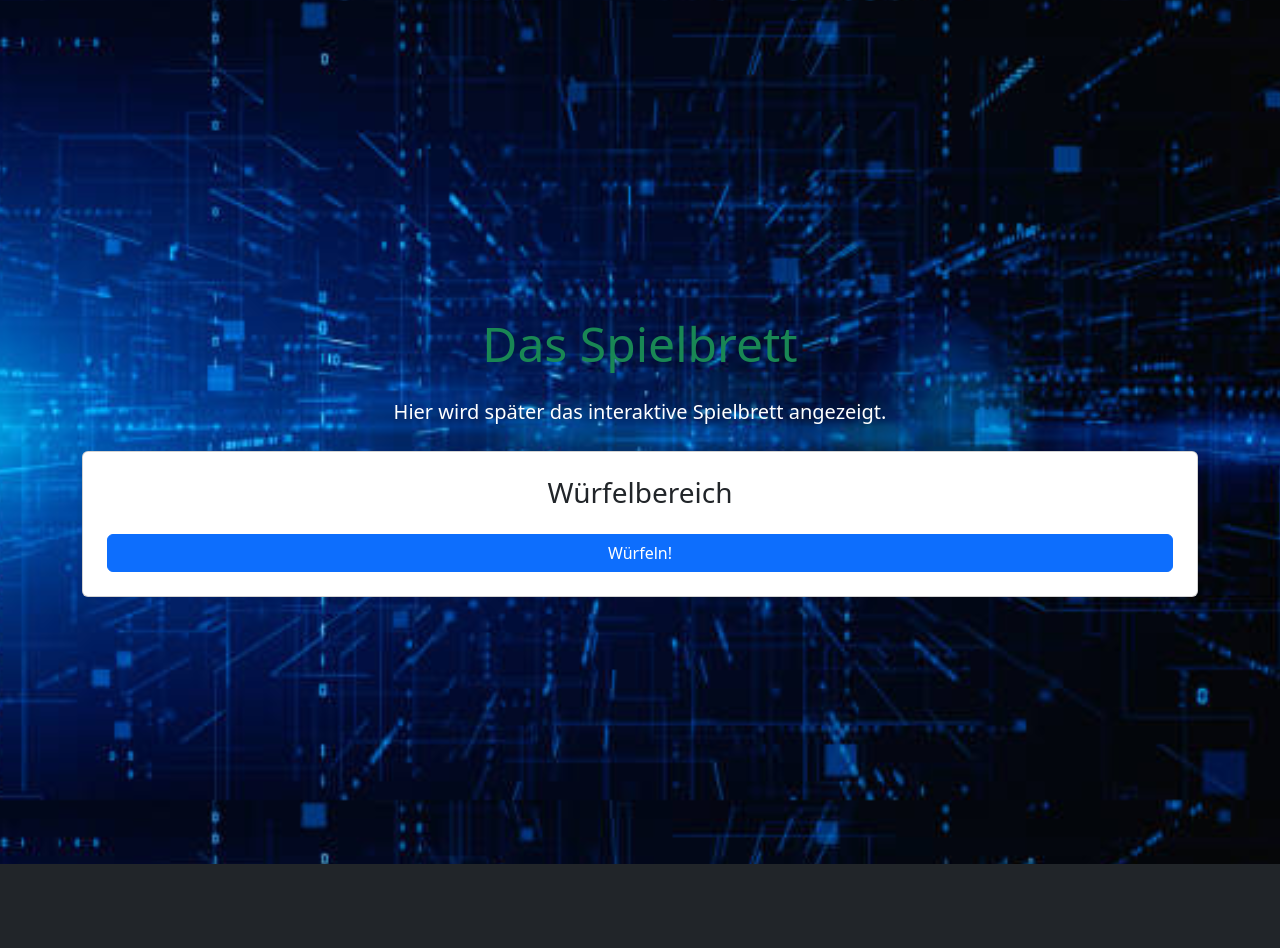
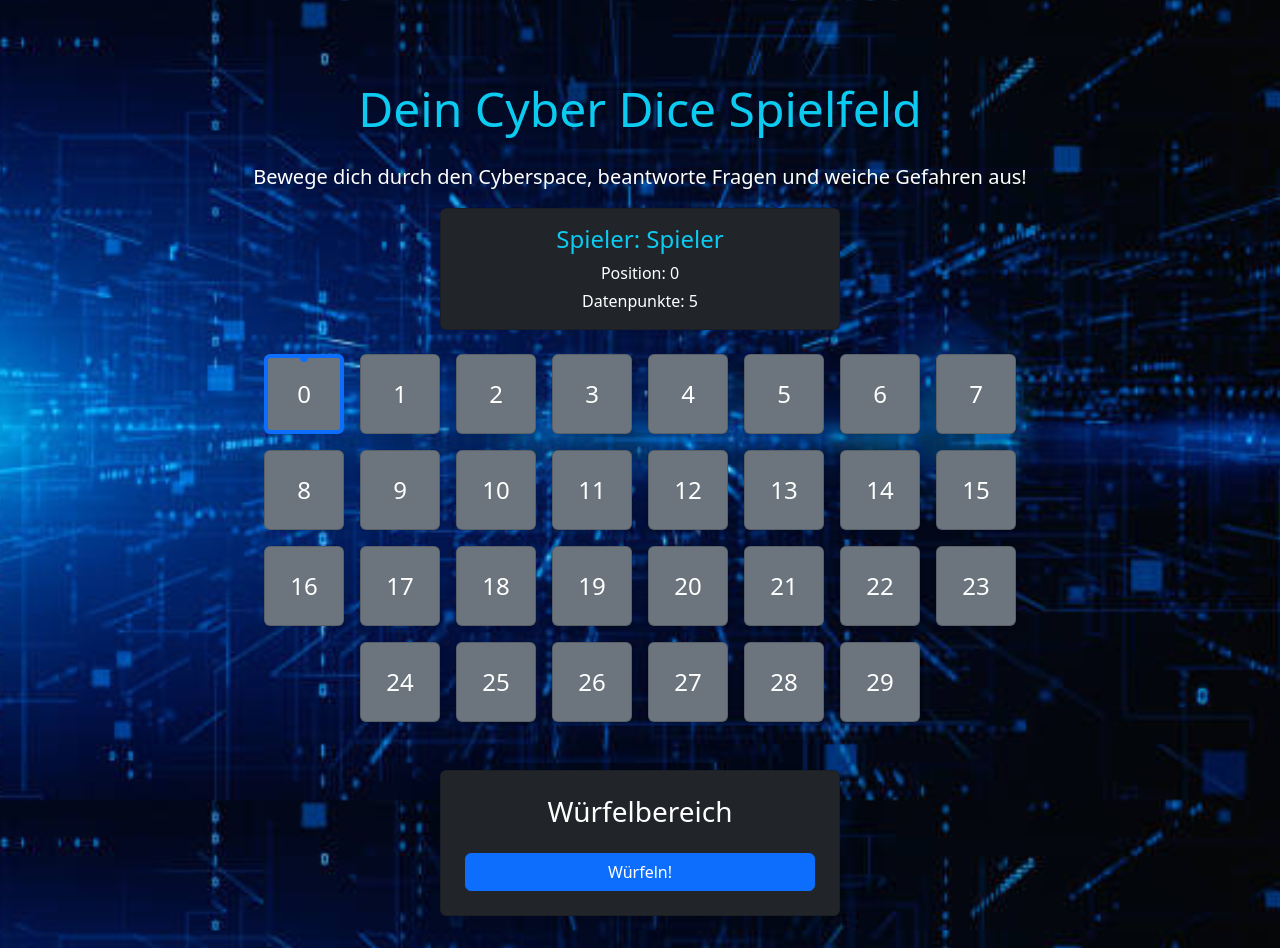
Before and after one commit to ThorGroth/Cyber-Dice, a React (Vite) app in the folder Frontend/: page / in a window 1280 px wide. Both pictures are taken after a click on the button "Zum Spiel". Before the commit the page ends 864 px from the top, so only its background shows below. Built offline with nearby package versions, Linux system fonts and the light colour scheme.

Commit message:
Grundgerüst für das Spielfeld erstellt

```diff
--- a/Frontend/src/App.tsx
+++ b/Frontend/src/App.tsx
@@ -1,19 +1,7 @@
 import { useState } from 'react'; // useState für die Seitenverwaltung importieren
+import GamePage from './pages/GamePage'; // Wichtig: GamePage-Komponente importieren
 
-// Eine einfache Platzhalter-Komponente für die Spielseite
-function GamePage() {
-  return (
-    <div className="container mt-5 text-center">
-      <h2 className="display-5 text-success mb-4">Das Spielbrett</h2>
-      <p className="lead">Hier wird später das interaktive Spielbrett angezeigt.</p>
-      {/* Hier kommen später das Spielbrett, Würfel-Button, etc. */}
-      <div className="card p-4 mt-4">
-        <h3>Würfelbereich</h3>
-        <button type="button" className="btn btn-primary mt-3">Würfeln!</button>
-      </div>
-    </div>
-  );
-}
+// Die Definition der GamePage-Komponente ist NICHT HIER, sondern in './pages/GamePage.tsx'
 
 function App() {
   // Zustand, um zu verfolgen, welche Seite angezeigt wird: 'home' oder 'game'
@@ -33,7 +21,6 @@ function App() {
           <h1 className="display-1 text-info mb-4 font-monospace glowing-text">
             Willkommen bei Cyber Dice!
           </h1>
-
           <p className="lead display-6 mb-4 font-monospace text-custom-paragraph-color">
             Dein interaktives Lernspiel-Erlebnis
           </p>
@@ -49,8 +36,8 @@ function App() {
           </button>
         </div>
       ) : (
-        // Spielseite
-        <GamePage />
+        // Spielseite anzeigen
+        <GamePage /> // Hier wird die importierte GamePage-Komponente verwendet
       )}
     </div>
   );
--- /dev/null
+++ b/Frontend/src/pages/GamePage.tsx
@@ -0,0 +1,146 @@
+import { useState, useEffect } from 'react';
+
+// Schnittstelle (Interface) für ein Spielfeld-Objekt
+interface BoardField {
+  id: number;
+  name: string;
+  type: string;
+  description: string;
+  question?: string;
+  answer?: string;
+  points?: number;
+  damage?: number;
+  effect?: number;
+  reward?: number;
+}
+
+// Schnittstelle für den Spielerstatus
+interface PlayerStatus {
+  name: string;
+  position: number;
+  data_points: number;
+}
+
+// Mock-Daten für das Spielfeld
+const mockBoardData: BoardField[] = [
+  { "id": 0, "name": "Start", "type": "empty", "description": "Du startest deine Reise im Cyberspace." },
+  { "id": 1, "name": "Malware", "type": "malware", "description": "Malware entdeckt, du verlierst 2 Datenpunkte.", "effect": -2 },
+  { "id": 2, "name": "Frage", "type": "question", "description": "Was ist ein Hash?", "question": "Was ist ein Hash?", "answer": "eine Prüfsumme", "reward": 1 },
+  { "id": 3, "name": "Sicherheitsupdate", "type": "empty", "description": "Du hast ein Sicherheitsupdate installiert." },
+  { "id": 4, "name": "Ransomware", "type": "malware", "description": "Ransomware-Angriff, du verlierst 3 Datenpunkte.", "effect": -3 },
+  { "id": 5, "name": "Frage", "type": "question", "description": "Was macht eine Firewall?", "question": "Was macht eine Firewall?", "answer": "filtert Netzwerkverkehr", "reward": 1 },
+  { "id": 6, "name": "Unentdeckt", "type": "empty", "description": "Du bewegst dich unentdeckt durchs Netzwerk." },
+  { "id": 7, "name": "Ruhiges System", "type": "empty", "description": "Alles ruhig im System." },
+  { "id": 8, "name": "Keylogger", "type": "malware", "description": "Keylogger entdeckt, du verlierst 1 Datenpunkt.", "effect": -1 },
+  { "id": 9, "name": "Frage", "type": "question", "description": "Was ist Phishing?", "question": "Was ist Phishing?", "answer": "Identitätsdiebstahl per gefälschter Nachricht", "reward": 1 },
+  { "id": 10, "name": "Geheimer Zugang", "type": "empty", "description": "Du findest einen geheimen Zugang, keine Gefahr." },
+  { "id": 11, "name": "Rätsel", "type": "riddle", "description": "Was ist schwerer zu knacken, ein kurzes oder ein langes Passwort?", "question": "Was ist schwerer zu knacken?", "answer": "ein langes Passwort", "reward": 1 },
+  { "id": 12, "name": "Trojaner", "type": "malware", "description": "Ein Trojaner wurde eingeschleust, du verlierst 2 Datenpunkte.", "effect": -2 },
+  { "id": 13, "name": "Frage", "type": "question", "description": "Was ist ein VPN?", "question": "Was ist ein VPN?", "answer": "ein verschlüsselter Tunnel ins Internet", "reward": 1 },
+  { "id": 14, "name": "Sichere Zone", "type": "empty", "description": "Du durchquerst eine sichere Zone." },
+  { "id": 15, "name": "Frage", "type": "question", "description": "Was ist 2FA?", "question": "Was ist 2FA?", "answer": "Zwei-Faktor-Authentifizierung", "reward": 1 },
+  { "id": 16, "name": "Spyware", "type": "malware", "description": "Spyware entdeckt, du verlierst 2 Datenpunkte.", "effect": -2 },
+  { "id": 17, "name": "Backup", "type": "empty", "description": "Du findest ein Backup deiner Daten, du fühlst dich sicherer." },
+  { "id": 18, "name": "Frage", "type": "question", "description": "Was bedeutet HTTPS?", "question": "Was bedeutet HTTPS?", "answer": "sicheres Hypertext-Übertragungsprotokoll", "reward": 1 },
+  { "id": 19, "name": "Rätsel", "type": "riddle", "description": "Ich bin keine Tür, aber ich blocke. Was bin ich?", "question": "Was blockt, ist aber keine Tür?", "answer": "Firewall", "reward": 1 },
+  { "id": 20, "name": "DNS-Spoofing", "type": "malware", "description": "DNS-Spoofing entdeckt, du verlierst 1 Datenpunkt.", "effect": -1 },
+  { "id": 21, "name": "Verschlüsselt", "type": "empty", "description": "Du bewegst dich durch verschlüsselten Datenverkehr." },
+  { "id": 22, "name": "Frage", "type": "question", "description": "Was macht ein Antivirenprogramm?", "question": "Was macht ein Antivirenprogramm?", "answer": "erkennt und entfernt Schadsoftware", "reward": 1 },
+  { "id": 23, "name": "Botnetz", "type": "malware", "description": "Botnetz-Aktivität erkannt, du verlierst 3 Datenpunkte.", "effect": -3 },
+  { "id": 24, "name": "System geprüft", "type": "empty", "description": "System überprüft, keine Bedrohung gefunden." },
+  { "id": 25, "name": "Frage", "type": "question", "description": "Was bedeutet Social Engineering?", "question": "Was bedeutet Social Engineering?", "answer": "Menschen manipulieren, um Zugang zu bekommen", "reward": 1 },
+  { "id": 26, "name": "Rätsel", "type": "riddle", "description": "Je mehr du davon teilst, desto weniger hast du. Was ist es?", "question": "Was verliert man durchs Teilen?", "answer": "Geheimnis", "reward": 1 },
+  { "id": 27, "name": "Rootkit", "type": "malware", "description": "Rootkit-Alarm, du verlierst 2 Datenpunkte.", "effect": -2 },
+  { "id": 28, "name": "Mail gelöscht", "type": "empty", "description": "Du hast eine verdächtige Mail gelöscht, gute Entscheidung." },
+  { "id": 29, "name": "Ziel", "type": "goal", "description": "Ziel erreicht, sicheres System betreten!" }
+];
+
+function GamePage() {
+  const [board, setBoard] = useState<BoardField[]>([]);
+  const [loading, setLoading] = useState(true);
+  const [error, setError] = useState<string | null>(null);
+  const [playerStatus, setPlayerStatus] = useState<PlayerStatus>({ name: "Spieler", position: 0, data_points: 5 });
+
+  useEffect(() => {
+    const simulateFetch = () => {
+      setLoading(true);
+      setTimeout(() => {
+        setBoard(mockBoardData);
+        setLoading(false);
+        setError(null);
+        setPlayerStatus(prev => ({ ...prev, position: 0 }));
+      }, 500);
+    };
+
+    simulateFetch();
+  }, []);
+
+  // Funktion zum Bestimmen der Kartenfarbe (jetzt immer bg-secondary für Grau)
+  const getCardBgClass = () => { // 'type' Parameter entfernt
+    return 'bg-secondary text-white'; // Alle Felder sind standardmäßig grau
+  };
+
+  if (loading) {
+    return (
+      <div className="container mt-5 text-center text-info">
+        <p className="lead">Spielfeld wird geladen...</p>
+        <div className="spinner-border text-info" role="status">
+          <span className="visually-hidden">Lädt...</span>
+        </div>
+      </div>
+    );
+  }
+
+  if (error) {
+    return (
+      <div className="container mt-5 text-center text-danger">
+        <p className="lead">Fehler beim Laden des Spielfelds: {error}</p>
+        <p>Bitte stelle sicher, dass das Backend läuft (uvicorn main:app --reload).</p>
+      </div>
+    );
+  }
+
+  return (
+    <div className="container mt-5 text-center">
+      <h2 className="display-5 text-info mb-4">Dein Cyber Dice Spielfeld</h2>
+      <p className="lead text-custom-paragraph-color">
+        Bewege dich durch den Cyberspace, beantworte Fragen und weiche Gefahren aus!
+      </p>
+
+      {/* Spielerstatus-Anzeige */}
+      <div className="card bg-dark text-white p-3 mb-4 mx-auto" style={{ maxWidth: '400px' }}>
+        <h4 className="text-info">Spieler: {playerStatus.name}</h4>
+        <p className="mb-1">Position: {playerStatus.position}</p>
+        <p className="mb-0">Datenpunkte: {playerStatus.data_points}</p>
+      </div>
+
+      {/* Spielfeld-Raster - Angepasst für das Aussehen des Screenshots */}
+      <div className="d-flex flex-wrap justify-content-center align-items-center gap-3" style={{ maxWidth: '800px', margin: '0 auto' }}>
+        {board.map((field) => (
+          <div
+            key={field.id}
+            className={`card text-center p-2 shadow-sm rounded ${getCardBgClass()} ${ // getCardBgClass ohne Parameter aufrufen
+              playerStatus.position === field.id ? 'border border-primary border-4' : '' // Spielerposition hervorheben
+            }`}
+            style={{ width: '80px', height: '80px', display: 'flex', flexDirection: 'column', justifyContent: 'center', alignItems: 'center' }} // Feste Größe für die Felder
+          >
+            <h5 className="card-title mb-0 fs-4">{field.id}</h5> {/* Feldnummer prominent */}
+            {playerStatus.position === field.id && (
+              <div className="position-absolute top-0 start-50 translate-middle badge bg-primary rounded-pill p-1">
+                <i className="bi bi-person-fill fs-6"></i>
+              </div>
+            )}
+          </div>
+        ))}
+      </div>
+
+      {/* Würfelbereich */}
+      <div className="card p-4 mt-5 bg-dark text-white shadow-lg rounded mx-auto" style={{ maxWidth: '400px' }}>
+        <h3>Würfelbereich</h3>
+        <button type="button" className="btn btn-primary mt-3">Würfeln!</button>
+      </div>
+    </div>
+  );
+}
+
+export default GamePage;
```
